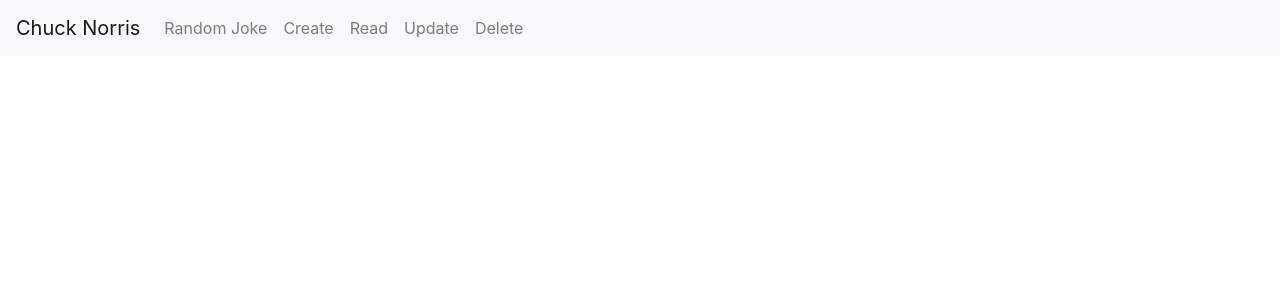
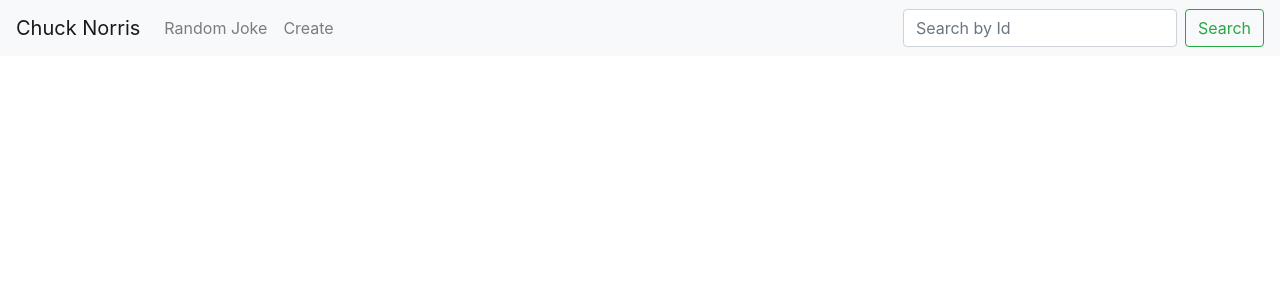
Before and after one commit to bavjean/api-project-front, a React (Create React App) app: page / in a window 1280 px wide. Shown: the top 300 px of the page. Built offline with nearby package versions, Linux system fonts and the light colour scheme; no server answers.

Commit message:
fetched api and added bootstrap navbar

```diff
--- a/src/App.js
+++ b/src/App.js
@@ -1,8 +1,10 @@
 import React, { Component } from 'react';
 import { Route } from "react-router-dom"
-import Header from "./Header"
 import Navbar from 'react-bootstrap/Navbar'
 import Nav from 'react-bootstrap/Nav'
+import Form from 'react-bootstrap/Form'
+import FormControl from 'react-bootstrap/FormControl'
+import Button from 'react-bootstrap/Button'
 import './App.css';
 
 class App extends Component {
@@ -25,21 +27,21 @@ class App extends Component {
   }
 
   render() {
-    console.log(this.state)
+    console.log(this.state.joke)
   return (
     <>
-      {/* <Header /> */}
-      <Navbar bg="light" expand="lg">
+      <Navbar bg="light" expand="sm">
         <Navbar.Brand href="/">Chuck Norris</Navbar.Brand>
         <Navbar.Toggle aria-controls="basic-navbar-nav" />
         <Navbar.Collapse id="basic-navbar-nav">
           <Nav className="mr-auto">
-            <Nav.Link href="/Random">Random Joke</Nav.Link>
-            <Nav.Link href="/Create">Create</Nav.Link>
-            <Nav.Link href="/Read">Read</Nav.Link>
-            <Nav.Link href="/Update">Update</Nav.Link>
-            <Nav.Link href="/Delete">Delete</Nav.Link>
+            <Nav.Link href="/random">Random Joke</Nav.Link>
+            <Nav.Link href="/create">Create</Nav.Link>
           </Nav>
+          <Form inline>
+      <FormControl type="text" placeholder="Search by Id" className="mr-sm-2" />
+      <Button variant="outline-success">Search</Button>
+    </Form>
         </Navbar.Collapse>
       </Navbar>
     </>
```
